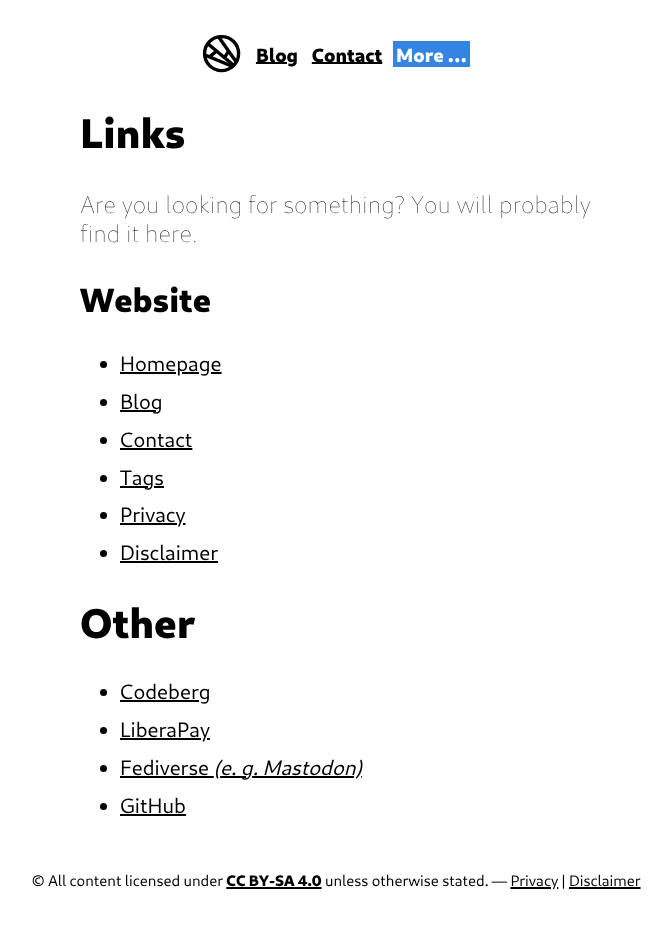
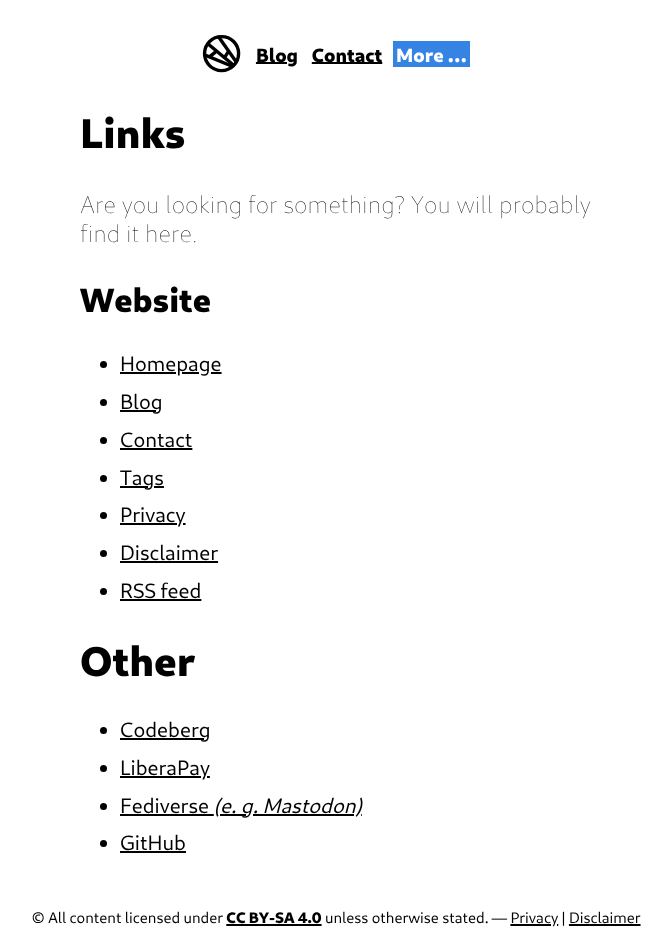
Before and after one commit to konstantintutsch/website, a Jekyll site: the page built from links/index.html, in a window 1280 px wide. Shown: the whole page, without its empty margins (304-976 px from the left). Built offline with Jekyll 4.4.1, drawn with Linux system fonts in a browser that asks for light colours; before the commit the page ends 907 px from its top, so only the background shows below that.

Commit message:
Add RSS feed to Links page

```diff
--- a/links/index.html
+++ b/links/index.html
@@ -19,6 +19,7 @@ Are you looking for something? You will probably find it here.
     <li><a href="/tags/">Tags</a></li>
     <li><a href="/privacy/">Privacy</a></li>
     <li><a href="/disclaimer/">Disclaimer</a></li>
+    <li><a href="/feed.xml">RSS feed</a></li>
 </ul>
 
 {% include heading.html level=2 text="Other" %}
```
